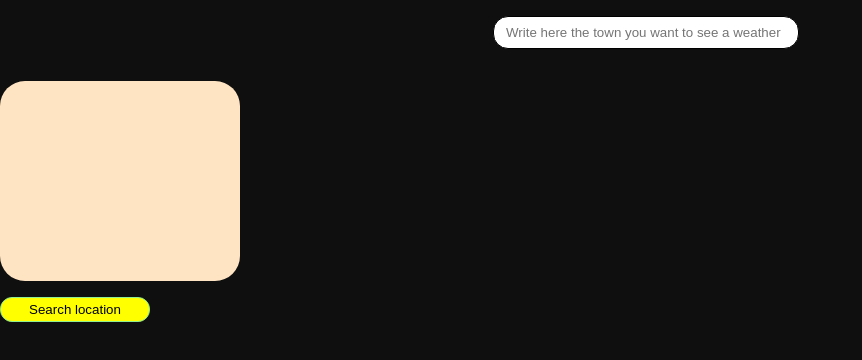
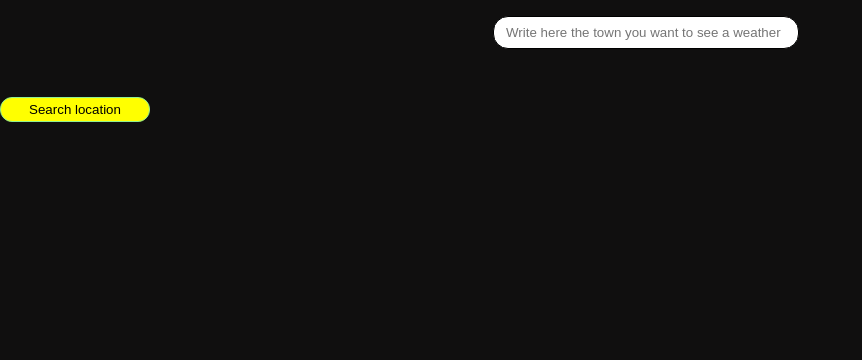
Before and after one commit to Majkan1/weather-app, a React (Vite) app: page / in a window 1280 px wide. Shown: the top 360 px of the page, without its empty margins (0-862 px from the left). Built offline with nearby package versions, Linux system fonts and the light colour scheme.

Commit message:
Add align-items

```diff
--- a/src/App.css
+++ b/src/App.css
@@ -26,11 +26,9 @@ ul{
     display:flex;
     flex-direction:column;
     justify-content:center;
-    text-align: center;
+    align-items: center;
     background-color:bisque;
     border-radius:25px;
-    width:200px;
-    height:200px;
 }
 button{
     width:150px;
```
